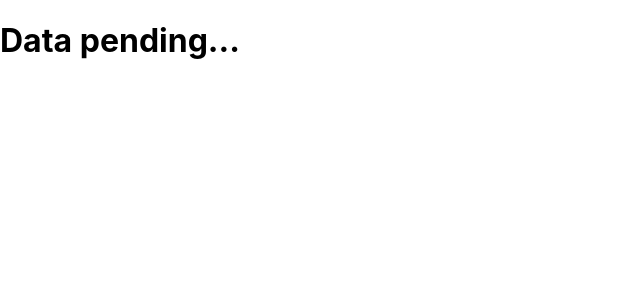
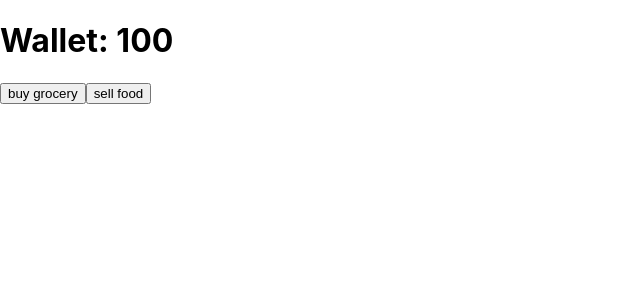
Before and after one commit to saji2000/Portfolio, a React (Create React App) app: page / in a window 1280 px wide. Shown: the top 300 px of the page, without its empty margins (0-640 px from the left). Built offline with nearby package versions, Linux system fonts and the light colour scheme; no server answers.

Commit message:
useReducer

```diff
--- a/src/App.js
+++ b/src/App.js
@@ -1,26 +1,30 @@
-import { useState, useEffect } from "react";
+import { useState, useEffect, useReducer } from "react";
+
+function reducer(state, action) {
+  if (action.type === "buy grocery") {
+    return { money: state.money - 10 };
+  }
+  if (action.type === "sell food") {
+    return { money: state.money + 10 };
+  }
+}
 
 function App() {
-  const [user, setUser] = useState([]);
+  const initialState = { money: 100 };
+  const [state, dispatch] = useReducer(reducer, initialState);
 
-  const fetchData = () => {
-    fetch("https://randomuser.me/api/?results=1")
-      .then((response) => response.json())
-      .then((data) => setUser(data));
-  };
-
-  useEffect(() => {
-    fetchData();
-  }, []);
-
-  return Object.keys(user).length > 0 ? (
+  return (
     <div>
-      <h1>Customer data</h1>
-      <h2>Name: {user.results[0].name.first}</h2>
-      <img src={user.results[0].picture.large} alt=""></img>
+      <h1>Wallet: {state.money}</h1>
+      <div>
+        <button onClick={() => dispatch({ type: "buy grocery" })}>
+          buy grocery
+        </button>
+        <button onClick={() => dispatch({ type: "sell food" })}>
+          sell food
+        </button>
+      </div>
     </div>
-  ) : (
-    <h1>Data pending...</h1>
   );
 }
 
```
